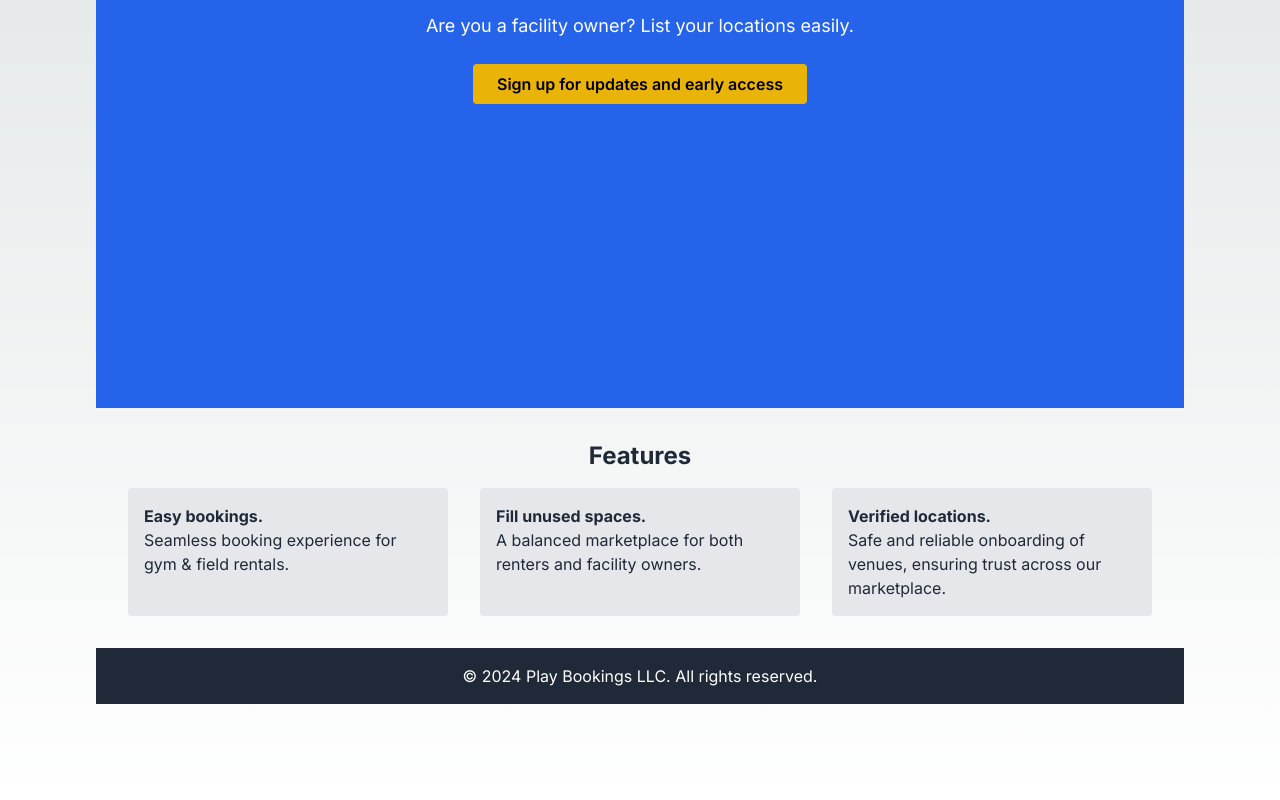
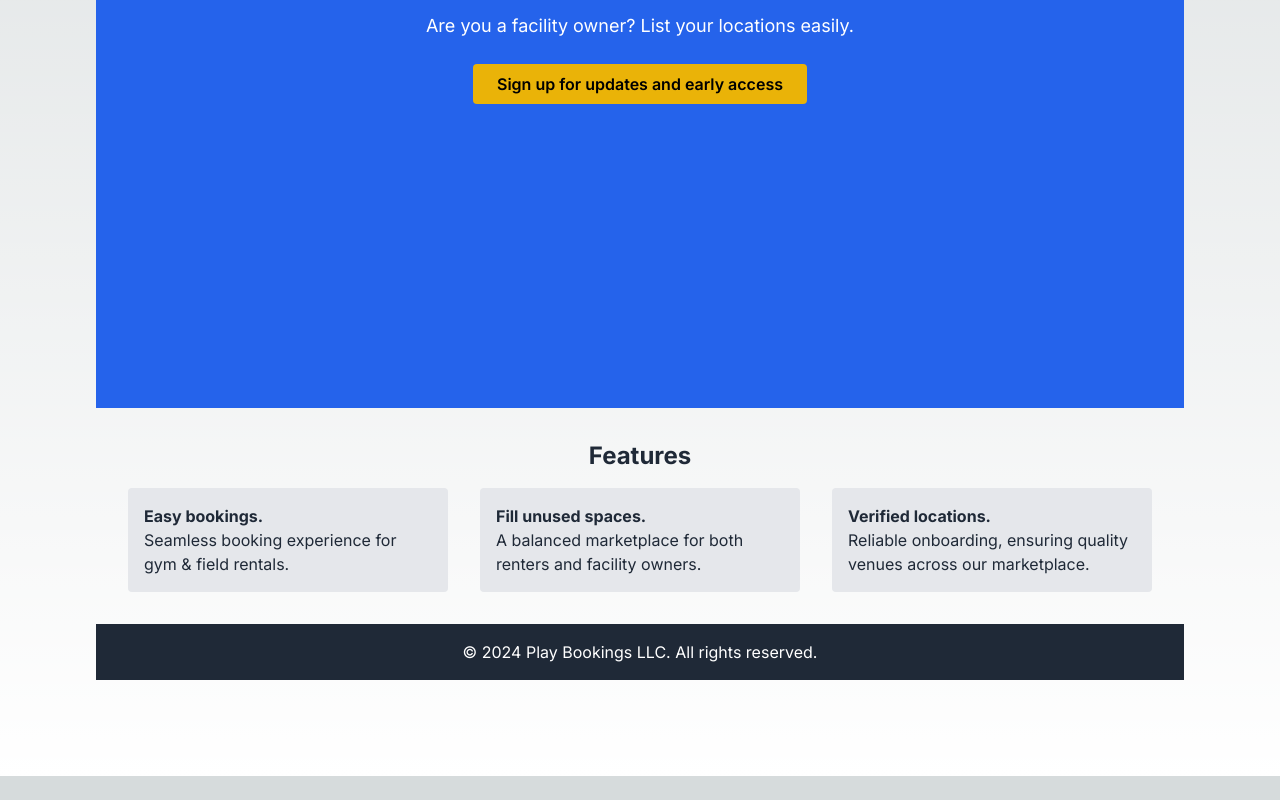
Before and after one commit to jensenmiers/PlayBookings.com, a Next.js app in the folder play-bookings/: page / in a window 1280 px wide. Shown: the part 548-1348 px from the top of the page. After the commit the page ends 1324 px from the top, so only its background shows below. Built offline with nearby package versions, Linux system fonts and the light colour scheme.

Commit message:
more new copy

```diff
--- a/play-bookings/src/app/page.js
+++ b/play-bookings/src/app/page.js
@@ -37,7 +37,7 @@ export default function Home() {
             </div>
             <div className="p-4 bg-gray-200 rounded features-text">
               <h4 className="font-bold">Verified locations.</h4>
-              <p>Safe and reliable onboarding of venues, ensuring trust across our marketplace.</p>
+              <p>Reliable onboarding, ensuring quality venues across our marketplace.</p>
             </div>
           </div>
         </section>
```
